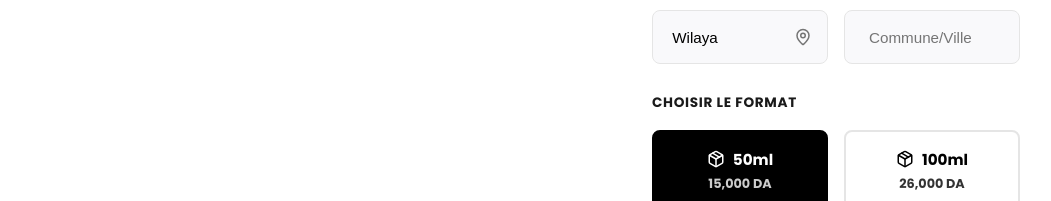
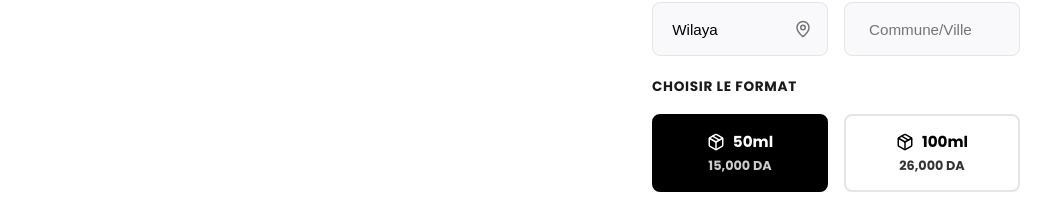
Before and after one commit to abderrahmen018/BelleFlamme-site, a React (Vite) app: page /produit/1 in a window 1280 px wide. Shown: the part 750-951 px from the top of the page, without its empty margins (20-1071 px from the left). Built offline with nearby package versions, Linux system fonts and the light colour scheme.

Commit message:
Fixing chwiya size

```diff
--- a/src/components/OrderForm.jsx
+++ b/src/components/OrderForm.jsx
@@ -88,7 +88,7 @@ const OrderForm = ({ product }) => {
             <div style={{ display: 'flex', flexDirection: 'column', gap: '2rem' }}>
                 {/* SHIPPING INFO */}
                 <div>
-                    <label style={{ display: 'block', marginBottom: '1.5rem', fontSize: '0.85rem', fontWeight: 700, textTransform: 'uppercase', letterSpacing: '0.05em' }}>
+                    <label style={{ display: 'block', marginBottom: '1rem', fontSize: '0.85rem', fontWeight: 700, textTransform: 'uppercase', letterSpacing: '0.05em' }}>
                         {isAr ? 'معلومات الشحن' : 'Informations de livraison'}
                     </label>
 
@@ -183,7 +183,7 @@ const OrderForm = ({ product }) => {
                         </div>
 
                         {/* VARIANT SELECTION (Moved here) */}
-                        <div style={{ marginTop: '0.5rem' }}>
+                        <div style={{ marginTop: '0rem' }}>
                             <label style={{ display: 'block', marginBottom: '1rem', fontSize: '0.85rem', fontWeight: 700, textTransform: 'uppercase', letterSpacing: '0.05em' }}>
                                 {isAr ? 'اختر الحجم' : 'Choisir le format'}
                             </label>
@@ -194,7 +194,7 @@ const OrderForm = ({ product }) => {
                                         type="button"
                                         onClick={() => setSelectedVariant(vol.size)}
                                         style={{
-                                            padding: '1rem',
+                                            padding: '0.9rem',
                                             borderRadius: 'var(--radius-sm)',
                                             border: '2px solid',
                                             borderColor: selectedVariant === vol.size ? 'var(--black)' : 'var(--border-color)',
```
